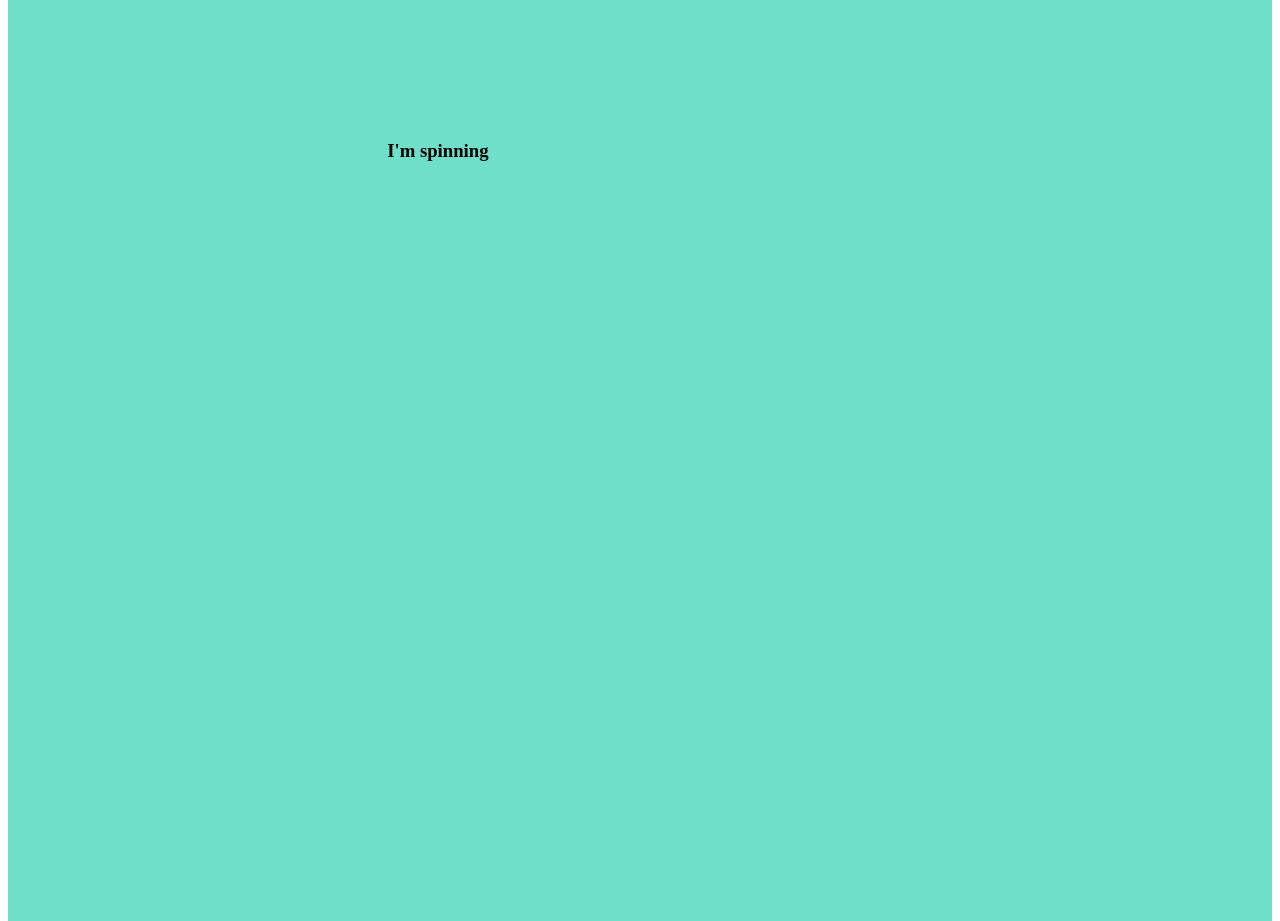
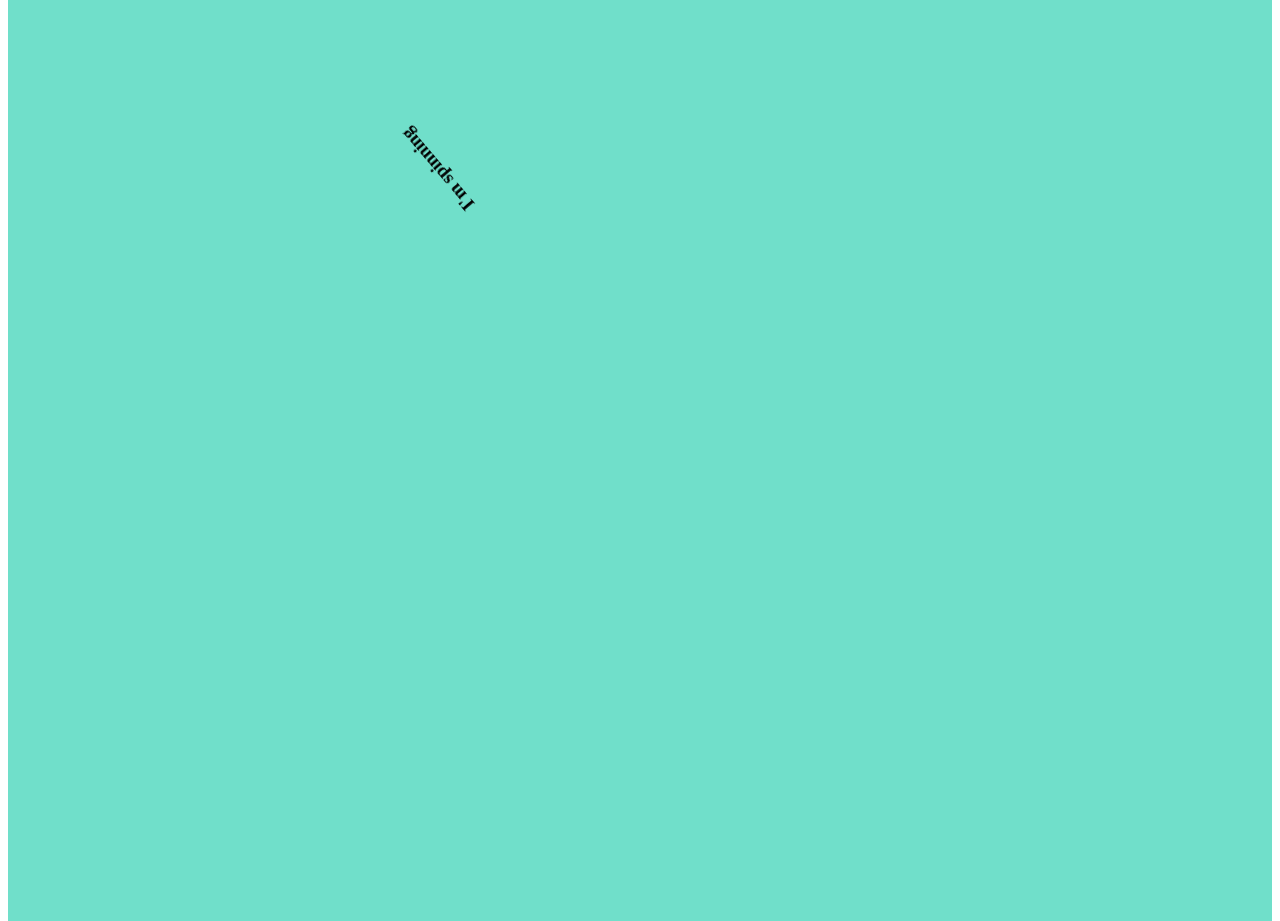
Before and after one commit to zJaaal/react-scroll-utilities, a React (Vite) app: page / in a window 1280 px wide. Shown: the part 3020-3941 px from the top of the page. Built offline with nearby package versions, Linux system fonts and the light colour scheme.

Commit message:
Update main.tsx

```diff
--- a/src/main.tsx
+++ b/src/main.tsx
@@ -19,7 +19,7 @@ ReactDOM.createRoot(document.getElementById("root") as HTMLElement).render(
             transform: "translate(30%, 50%)",
           }}
         >
-          <h3 className="test-h5">I'm spinning</h3>
+          <h3 className="test-h3">I'm spinning</h3>
         </Render>
       </BackgroundChange>
     </ScrollDirection>
```
